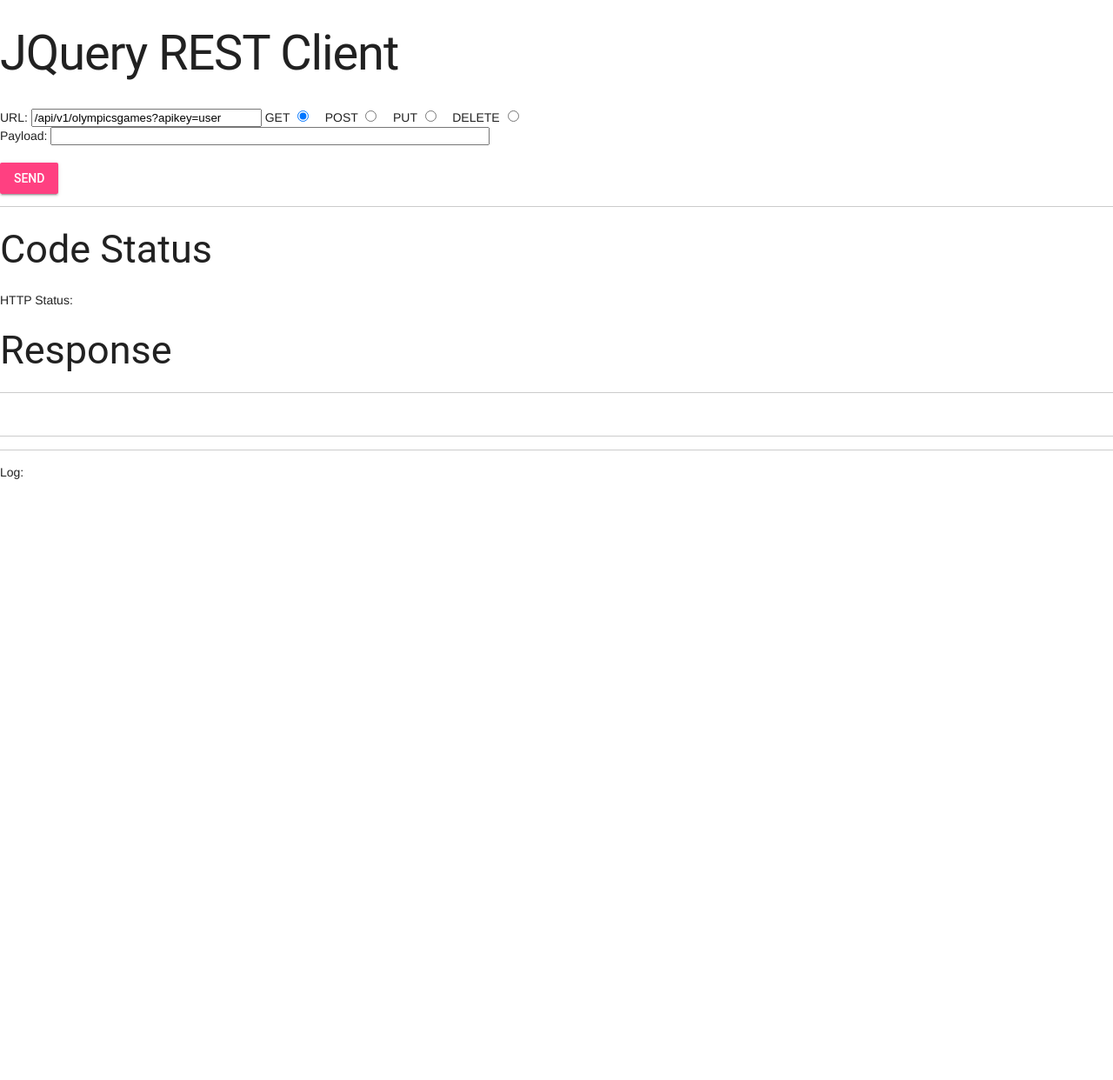
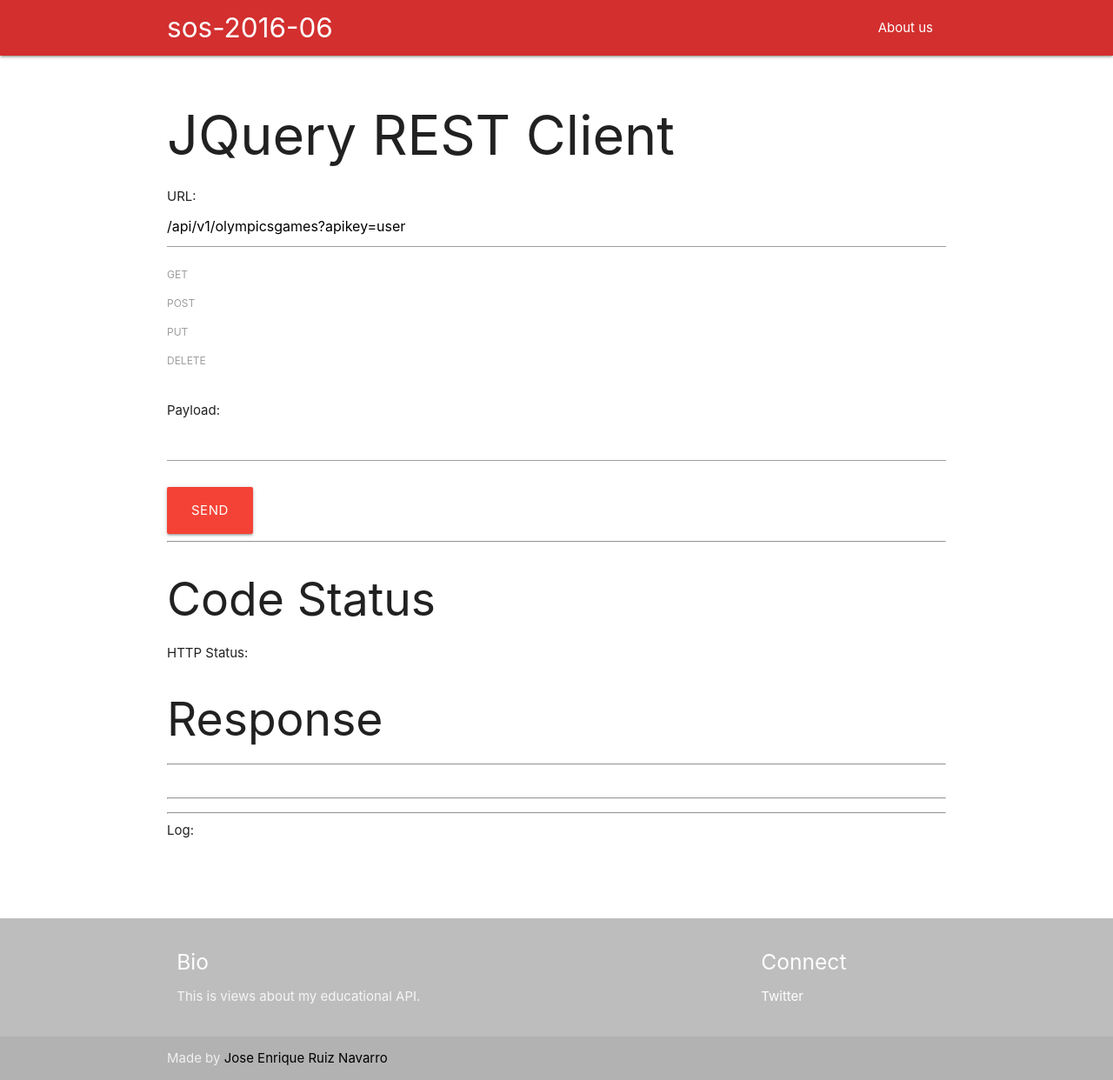
Before and after one commit to SOS-2016-06/sos-2016-06, a website: page static/data/olympicsgames/RESTClient/index.html in a window 1280 px wide. Shown: the whole page at 87% size. Before the commit the page ends 824 px from the top, so only its background shows below. Drawn offline with nearby package versions, Linux system fonts and the light colour scheme.

Commit message:
datatable and materialize closes #53

```diff
--- a/static/data/olympicsgames/RESTClient/index.html
+++ b/static/data/olympicsgames/RESTClient/index.html
@@ -5,24 +5,88 @@
 <link rel="stylesheet" type="text/css" href="/css/style.css">
 <script   src="/js/jquery-2.2.3.min.js"></script>
 <script   src="/js/clientjson-0.1.js"></script>
-<link rel="stylesheet" href="https://fonts.googleapis.com/icon?family=Material+Icons">
-<link rel="stylesheet" href="https://code.getmdl.io/1.1.3/material.indigo-pink.min.css">
-<script defer src="https://code.getmdl.io/1.1.3/material.min.js"></script>
+
+
+ <link rel="stylesheet" href="https://cdnjs.cloudflare.com/ajax/libs/materialize/0.97.6/css/materialize.min.css">
+
+
+ <script src="https://cdnjs.cloudflare.com/ajax/libs/materialize/0.97.6/js/materialize.min.js"></script>
+
+ <script src="//code.jquery.com/ui/1.11.4/jquery-ui.js"></script>
+
+
+
+<script>
+$(document).ready(function() {
+    $('#tableExport').DataTable( {
+        dom: 'Bfrtip',
+        buttons: [
+            'copy', 'csv', 'excel', 'pdf', 'print'
+        ]
+    } );
+} );
+
+</script>
+
 
 
 
 </head>
+
+
+
+
 <body>
+
+
+
+ <nav class="red darken-2" role="navigation">
+    <div class="nav-wrapper container"><a id="logo-container" href="/" class="brand-logo">sos-2016-06</a>
+      <ul class="right hide-on-med-and-down">
+        <li><a href="/about">About us</a></li>
+      </ul>
+
+
+    </div>
+  </nav>
+
+
+
+
+   <div class="container">
+    <div class="section">
+
+      <!--   Icon Section   -->
+
+
 <h1>JQuery REST Client</h1>
   URL: <input id="url" size="30" value="/api/v1/olympicsgames?apikey=user"/>
-	GET <input name="method" type="radio" id="GET" checked="checked"/> &nbsp;&nbsp;
-	POST <input name="method" type="radio" id="POST" /> &nbsp;&nbsp;
-	PUT <input name="method" type="radio" id="PUT" /> &nbsp;&nbsp;
-	DELETE <input name="method" type="radio" id="DELETE" /> &nbsp;&nbsp;
+
+
+<p>
+      <input name="method" type="radio" id="GET" checked="checked" />
+      <label for="GET">GET</label>
+    </p>
+    <p>
+      <input name="method" type="radio" id="POST" />
+      <label for="POST">POST</label>
+    </p>
+    <p>
+      <input  name="method" type="radio" id="PUT"  />
+      <label for="PUT">PUT</label>
+    </p>
+      <p>
+        <input name="method" type="radio" id="DELETE"  />
+        <label for="DELETE">DELETE</label>
+    </p>
+
+
+
+
   <br/>
   Payload: <input id="payload" size="60"/>
   <br/><br/>
-	<button type="button" id="button"   class="mdl-button mdl-js-button mdl-button--raised mdl-js-ripple-effect mdl-button--accent">SEND </button>
+  <button type="button" id="button"  class="btn-large waves-effect waves-light red">SEND </button>
   <br/><hr/>
   <h2>Code Status</h2>
   HTTP Status: <span id="status"></span>
@@ -35,5 +99,58 @@
   </ul>
   <hr/>
   Log: <span id="log"></span>
+
+
+
+
+
+       <!--   CONTAINER   -->
+      </div>
+
+    </div>
+    <br><br>
+
+    <div class="section">
+
+    </div>
+  </div>
+
+  <footer class="page-footer grey lighten-1">
+    <div class="container">
+      <div class="row">
+        <div class="col l6 s12">
+          <h5 class="white-text">Bio</h5>
+          <p class="grey-text text-lighten-4">
+            This is views about my educational API.
+          </p>
+
+
+        </div>
+
+        <div class="col l3 s12">
+
+        </div>
+
+
+        <div class="col l3 s12">
+          <h5 class="white-text">Connect</h5>
+          <ul>
+            <li><a class="white-text" href="https://twitter.com/quiqueruizna">Twitter</a></li>
+
+          </ul>
+        </div>
+      </div>
+    </div>
+    <div class="footer-copyright">
+      <div class="container">
+      Made by <a class="black-text text-lighten-3" href="http://systerminal.com">Jose Enrique Ruiz Navarro</a>
+      </div>
+    </div>
+  </footer>
+
+
+
+
+
 </body>
 </html>
```
Also changed, not shown: static/data/olympicsgames/index.html (+30 -1 lines), static/js/olympicstable.js (+23 -3 lines). Lines whose indentation alone changed are shown as unchanged.
